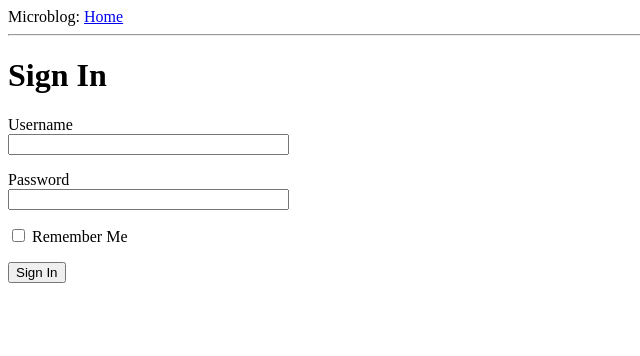
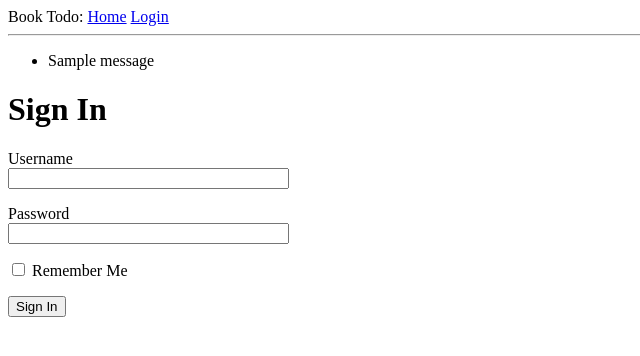
Before and after one commit to Loquen/book-api, a Flask app: page /login in a window 1280 px wide. Shown: the top 356 px of the page, without its empty margins (0-640 px from the left). Run offline with Flask 2, Linux system fonts and the light colour scheme; tables that the repository leaves empty hold one stand-in row (values such as "Sample post"); one stand-in notice (Sample message) is shown.

Commit message:
login working, need to fix incorrect pass

```diff
--- a/app/routes.py
+++ b/app/routes.py
@@ -1,4 +1,4 @@
-from flask import render_template
+from flask import render_template, flash, redirect, url_for
 from app import app, db
 from flask_login import current_user, login_user, logout_user
 from app.models import User, Book
--- a/app/templates/base.html
+++ b/app/templates/base.html
@@ -1,14 +1,26 @@
 <html>
     <head>
       {% if title %}
-      <title>{{ title }} - Microblog</title>
+      <title>{{ title }} - Book Todo</title>
       {% else %}
-      <title>Welcome to Microblog</title>
+      <title>Welcome to Book Todo</title>
       {% endif %}
     </head>
     <body>
-        <div>Microblog: <a href="/index">Home</a></div>
+        <div>Book Todo:
+          <a href="/index">Home</a>
+          <a href="/login">Login</a>
+        </div>
         <hr>
+        {% with messages = get_flashed_messages() %}
+        {% if messages %}
+        <ul>
+          {% for message in messages %}
+          <li>{{ message }}</li>
+          {% endfor %}
+        </ul>
+        {% endif %}
+        {% endwith %}
         {% block content %}{% endblock %}
     </body>
 </html>
--- a/app/templates/login.html
+++ b/app/templates/login.html
@@ -6,11 +6,17 @@
       {{ form.hidden_tag() }}
       <p>
           {{ form.username.label }}<br>
-          {{ form.username(size=32) }}
+          {{ form.username(size=32) }}<br>
+          {% for error in form.username.errors %}
+          <span style="color: red;">[{{ error }}]</span>
+          {% endfor %}
       </p>
       <p>
           {{ form.password.label }}<br>
           {{ form.password(size=32) }}
+          {% for error in form.password.errors %}
+          <span style="color: red;">[{{ error }}]</span>
+          {% endfor %}
       </p>
       <p>{{ form.remember_me() }} {{ form.remember_me.label }}</p>
       <p>{{ form.submit() }}</p>
```
